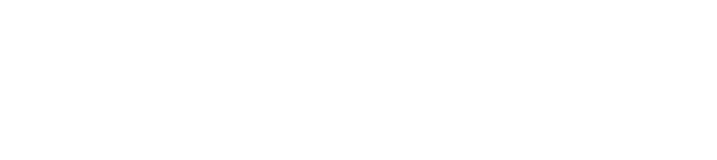
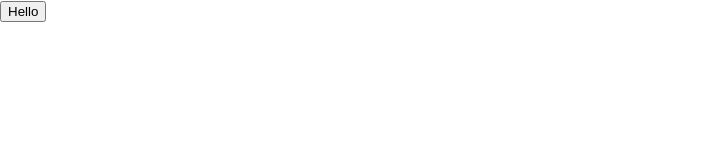
Before and after one commit to anznk/running-thomas, a React (Create React App) app: page / in a window 1280 px wide. Shown: the top 160 px of the page, without its empty margins (0-717 px from the left). Built offline with nearby package versions, Linux system fonts and the light colour scheme.

Commit message:
Add new function component for game

```diff
--- a/src/App.js
+++ b/src/App.js
@@ -1,12 +1,13 @@
 import React from 'react';
 import {GameProvider} from './GameProvider.jsx'
+import {GameTimer} from './game-engine/GameTimer.jsx'
 
 function App() {
   return (
     <div>
-        <GameProvider/>
+      {/* <GameProvider/> */}
+        <GameTimer />
     </div>
   );
 }
-
 export default App;
--- /dev/null
+++ b/src/game-engine/GameTimer.jsx
@@ -0,0 +1,20 @@
+import React from 'react'
+
+const GameTimer = (props) => {
+     const start = () => {
+         console.log('Invoking start');
+         alert('Hello!')
+     }
+
+     const stop = () => {
+         console.log('Invoking stop');
+     }
+
+     return (
+        <button onClick={start}>Hello</button>
+    )
+}
+
+
+
+export { GameTimer };
```
Also changed, not shown: src/game-engine/GameEngine.jsx (added, +7 -0 lines), src/game-engine/GameLoop.jsx (added, +7 -0 lines), src/game-engine/GameRenderer.jsx (added, +7 -0 lines).
